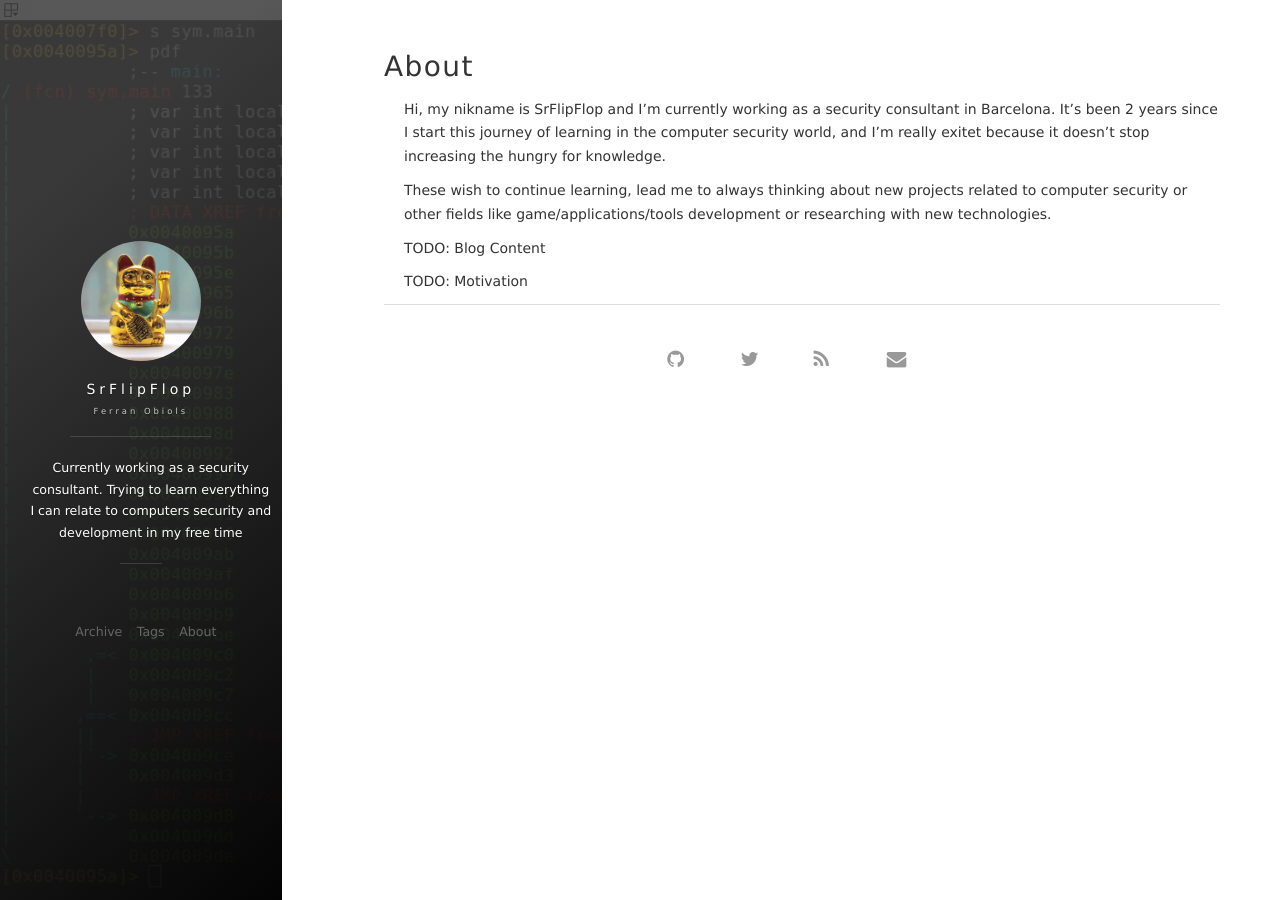
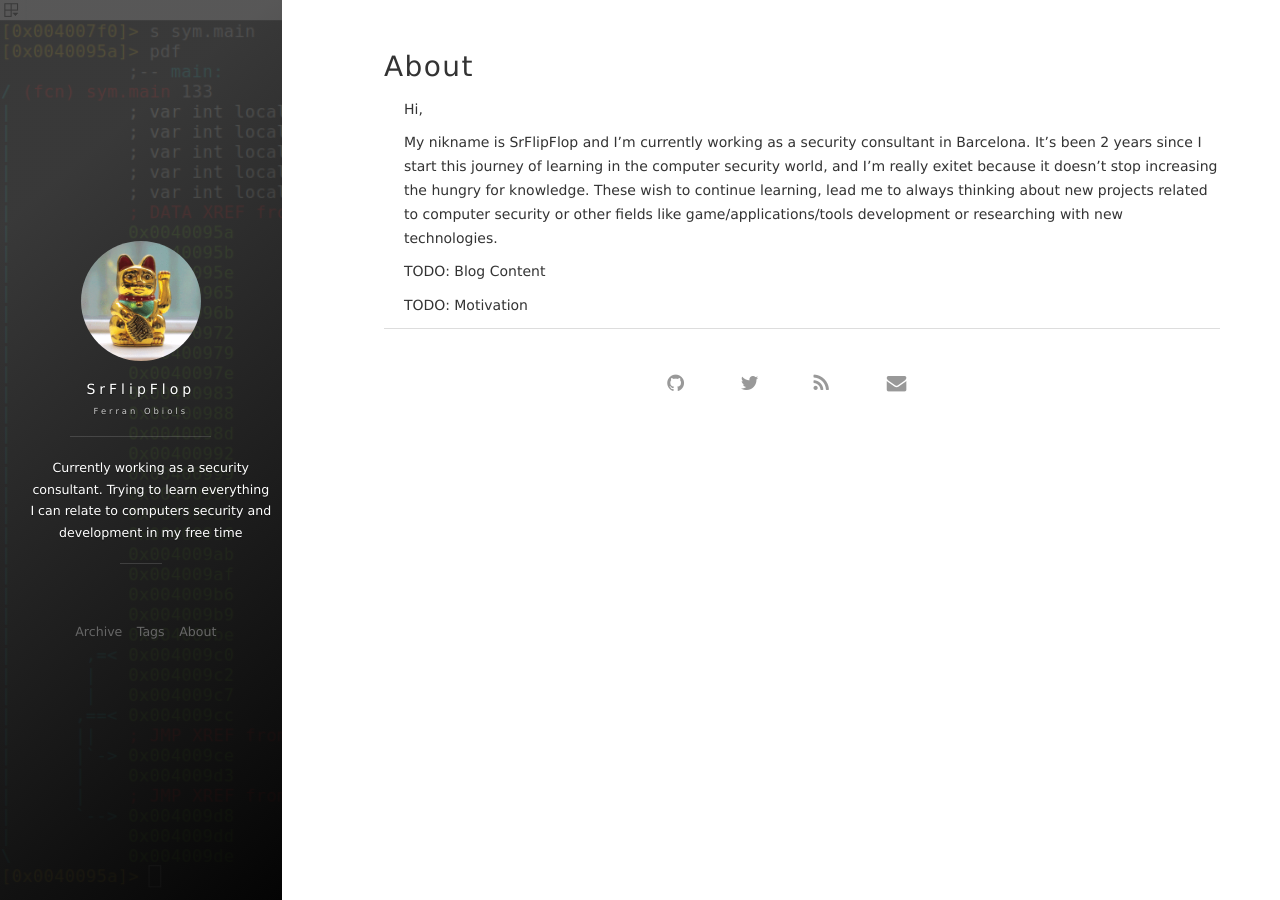
Before and after one commit to SrFlipFlop/srflipflop.github.io, a Jekyll site: the page built from about.md, in a window 1280 px wide. Built offline with Jekyll 4.4.1, drawn with Linux system fonts in a browser that asks for light colours; nearby versions of some CDN libraries; comment, search, counter and statistics services are not loaded.

```diff
--- a/about.md
+++ b/about.md
@@ -3,8 +3,9 @@ layout: page
 title: About
 ---
 
-Hi, my nikname is SrFlipFlop and I'm currently working as a security consultant in Barcelona. It's been 2 years since I start this journey of learning in the computer security world, and I'm really exitet because it doesn't stop increasing the hungry for knowledge.
+Hi,
 
+My nikname is SrFlipFlop and I'm currently working as a security consultant in Barcelona. It's been 2 years since I start this journey of learning in the computer security world, and I'm really exitet because it doesn't stop increasing the hungry for knowledge.
 These wish to continue learning, lead me to always thinking about new projects related to computer security or other fields like game/applications/tools development or researching with new technologies.
 
 TODO: Blog Content
```
